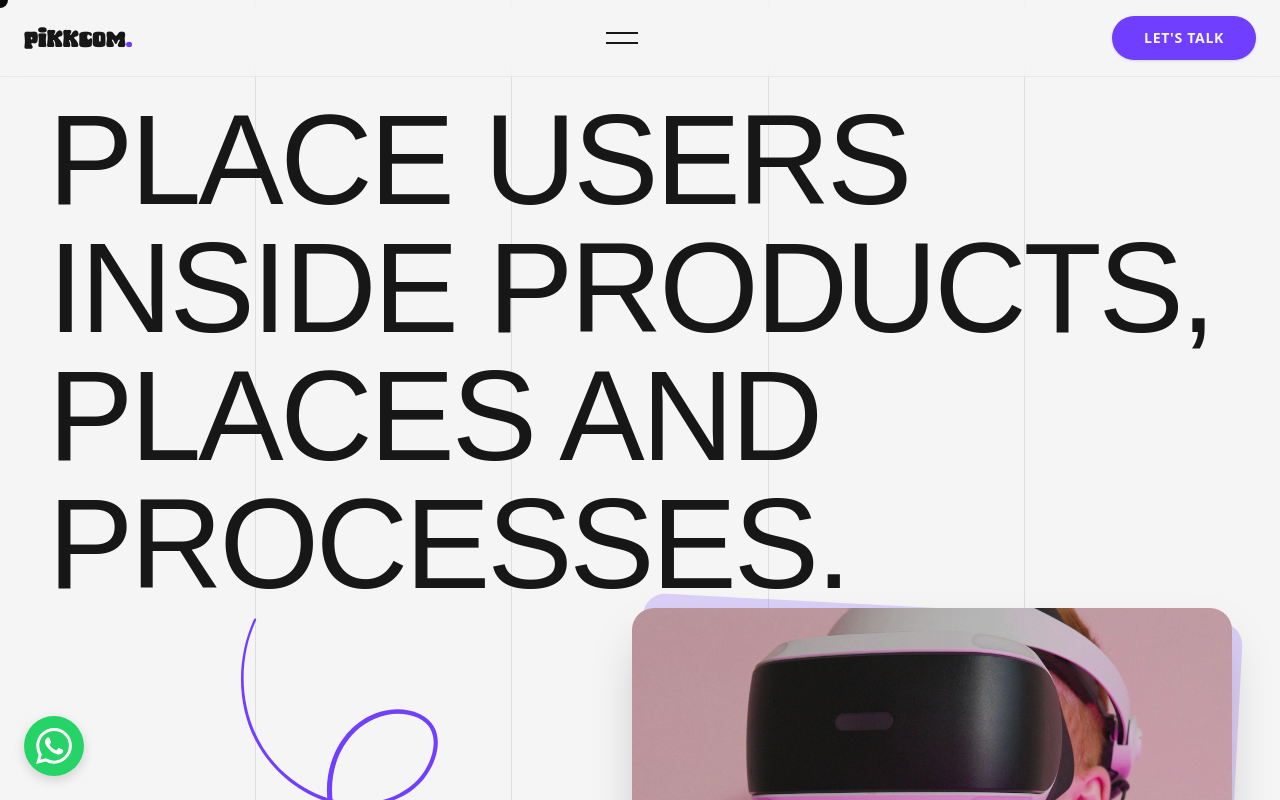
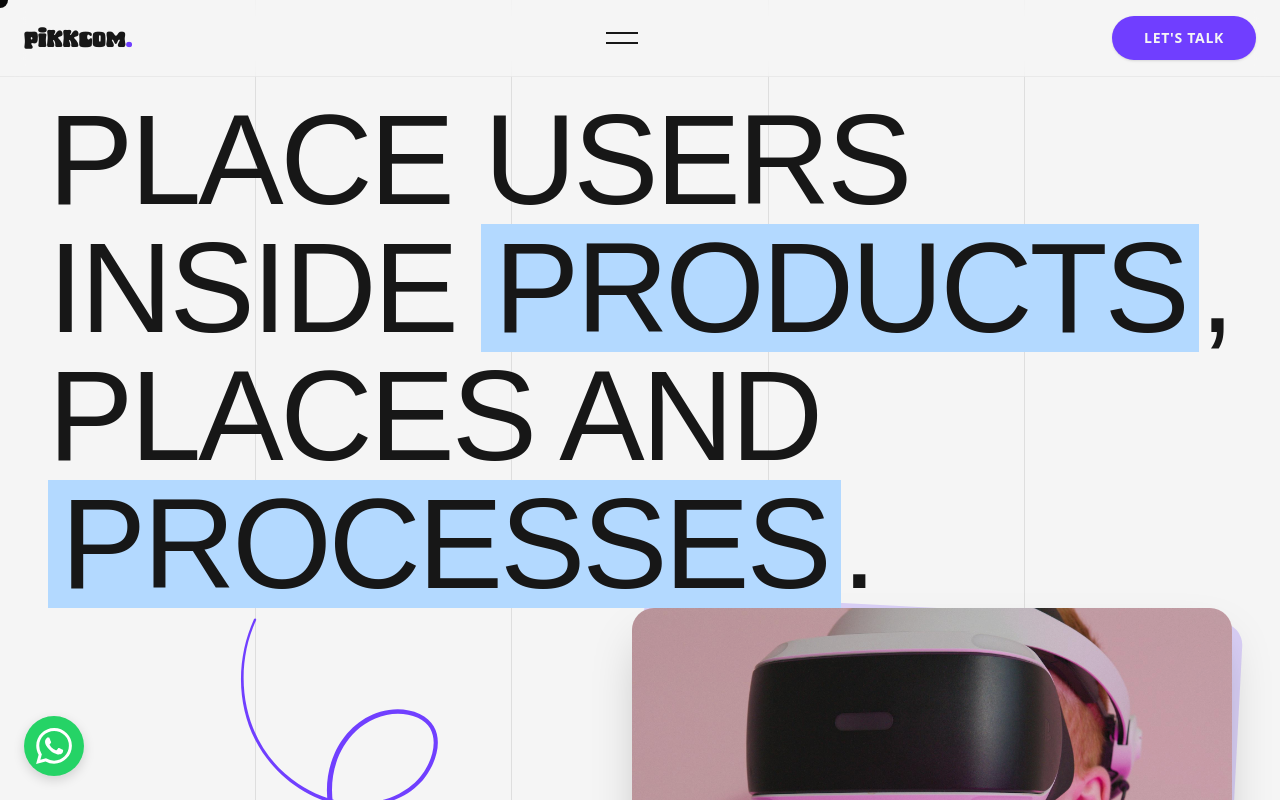
Before and after one commit to Bharath-Krishna-AB/PIKKCOM_AdvertisingCompany, a Next.js app: page /products/pikkcomvr in a window 1280 px wide. Shown: the top 800 px of the page. Built offline with nearby package versions, Linux system fonts and the light colour scheme; a web font is replaced by a local one.

Commit message:
background blue color for products pages

```diff
--- a/app/products/insights/page.tsx
+++ b/app/products/insights/page.tsx
@@ -8,6 +8,7 @@ import Image from 'next/image'
 import Footer from '@/components/Footer'
 import HomeConnect from '@/components/HomeConnect'
 import { AnimatedLine } from '@/components/ui/AnimatedLine'
+import { motion } from "framer-motion"
 
 gsap.registerPlugin(ScrollTrigger);
 
@@ -78,9 +79,40 @@ const InsightsPage = () => {
           {/* Big Hero Text */}
           <section className="relative z-10 my-10 md:my-0 flex-1 flex flex-col justify-center">
             <h1 className="text-[14vw] md:text-[10vw] lg:text-[10vw] leading-none font-anton uppercase tracking-tight relative wrap-break-word">
-              <AnimatedLine text="Focus," />
+              {/* Custom Layout for "Focus," */}
+              <div className="overflow-hidden" style={{ display: 'block' }}>
+                <motion.div
+                  initial={{ y: "100%" }}
+                  whileInView={{ y: 0 }}
+                  viewport={{ once: true }}
+                  transition={{ duration: 1, ease: [0.76, 0, 0.24, 1] }}
+                  style={{ display: 'inline-block', backgroundColor: '#B3D9FF' }}
+                >
+                  <span style={{ display: 'block', paddingLeft: '0.1em', paddingRight: '0.1em' }}>Focus</span>
+                </motion.div>
+                <motion.div
+                  initial={{ y: "100%" }}
+                  whileInView={{ y: 0 }}
+                  viewport={{ once: true }}
+                  transition={{ duration: 1, ease: [0.76, 0, 0.24, 1] }}
+                  style={{ display: 'inline-block' }}
+                >
+                  ,
+                </motion.div>
+              </div>
               <AnimatedLine text="Plan, and" />
-              <AnimatedLine text="Grow" />
+              {/* Custom Layout for "Grow" */}
+              <div className="overflow-hidden" style={{ display: 'block' }}>
+                <motion.div
+                  initial={{ y: "100%" }}
+                  whileInView={{ y: 0 }}
+                  viewport={{ once: true }}
+                  transition={{ duration: 1, ease: [0.76, 0, 0.24, 1] }}
+                  style={{ display: 'inline-block', backgroundColor: '#B3D9FF' }}
+                >
+                  <span style={{ display: 'block', paddingLeft: '0.1em', paddingRight: '0.1em' }}>Grow</span>
+                </motion.div>
+              </div>
               <AnimatedLine text="Profitably." />
 
               {/* Arrow SVG */}
--- a/app/products/pikkcomvr/page.tsx
+++ b/app/products/pikkcomvr/page.tsx
@@ -8,6 +8,7 @@ import Image from 'next/image'
 import Footer from '@/components/Footer'
 import HomeConnect from '@/components/HomeConnect'
 import { AnimatedLine } from '@/components/ui/AnimatedLine'
+import { motion } from "framer-motion"
 
 gsap.registerPlugin(ScrollTrigger);
 
@@ -47,9 +48,58 @@ const PikkcomVRPage = () => {
           <section className="relative z-10 my-10 md:my-0 flex-1 flex flex-col justify-center">
             <h1 className="text-[14vw] md:text-[10vw] lg:text-[10vw] leading-none font-anton uppercase tracking-tight relative wrap-break-word">
               <AnimatedLine text="Place users" />
-              <AnimatedLine text="inside products," />
+              {/* Custom Layout for "inside products," */}
+              <div className="overflow-hidden" style={{ display: 'block' }}>
+                <motion.div
+                  initial={{ y: "100%" }}
+                  whileInView={{ y: 0 }}
+                  viewport={{ once: true }}
+                  transition={{ duration: 1, ease: [0.76, 0, 0.24, 1] }}
+                  style={{ display: 'inline-block', marginRight: '0.2em' }}
+                >
+                  inside
+                </motion.div>
+                <motion.div
+                  initial={{ y: "100%" }}
+                  whileInView={{ y: 0 }}
+                  viewport={{ once: true }}
+                  transition={{ duration: 1, ease: [0.76, 0, 0.24, 1] }}
+                  style={{ display: 'inline-block', backgroundColor: '#B3D9FF' }}
+                >
+                  <span style={{ display: 'block', paddingLeft: '0.1em', paddingRight: '0.1em' }}>products</span>
+                </motion.div>
+                <motion.div
+                  initial={{ y: "100%" }}
+                  whileInView={{ y: 0 }}
+                  viewport={{ once: true }}
+                  transition={{ duration: 1, ease: [0.76, 0, 0.24, 1] }}
+                  style={{ display: 'inline-block' }}
+                >
+                  ,
+                </motion.div>
+              </div>
               <AnimatedLine text="places and" />
-              <AnimatedLine text="processes." />
+              {/* Custom Layout for "processes." */}
+              <div className="overflow-hidden" style={{ display: 'block' }}>
+                <motion.div
+                  initial={{ y: "100%" }}
+                  whileInView={{ y: 0 }}
+                  viewport={{ once: true }}
+                  transition={{ duration: 1, ease: [0.76, 0, 0.24, 1] }}
+                  style={{ display: 'inline-block', backgroundColor: '#B3D9FF' }}
+                >
+                  <span style={{ display: 'block', paddingLeft: '0.1em', paddingRight: '0.1em' }}>processes</span>
+                </motion.div>
+                <motion.div
+                  initial={{ y: "100%" }}
+                  whileInView={{ y: 0 }}
+                  viewport={{ once: true }}
+                  transition={{ duration: 1, ease: [0.76, 0, 0.24, 1] }}
+                  style={{ display: 'inline-block' }}
+                >
+                  .
+                </motion.div>
+              </div>
 
               {/* Arrow SVG */}
               <div className="absolute left-[15%] top-full w-[40vw] min-w-[350px] pointer-events-none z-0 hidden lg:block rotate-0">
--- a/app/products/reflexn/page.tsx
+++ b/app/products/reflexn/page.tsx
@@ -75,7 +75,27 @@ const ReflexnPage = () => {
           <section className="relative z-10 my-10 md:my-0 flex-1 flex flex-col justify-center">
             <h1 className="text-[14vw] md:text-[10vw] lg:text-[10vw] leading-none font-anton uppercase tracking-tight relative wrap-break-word">
               <AnimatedLine text="Confident" />
-              <AnimatedLine text="decisions at" />
+              {/* Custom Layout for Second Line */}
+              <div className="overflow-hidden" style={{ display: 'block' }}>
+                <motion.div
+                  initial={{ y: "100%" }}
+                  whileInView={{ y: 0 }}
+                  viewport={{ once: true }}
+                  transition={{ duration: 1, ease: [0.76, 0, 0.24, 1] }}
+                  style={{ display: 'inline-block', width: '38%', backgroundColor: '#B3D9FF', verticalAlign: 'top' }}
+                >
+                  <span style={{ display: 'block' }}>decisions</span>
+                </motion.div>
+                <motion.div
+                  initial={{ y: "100%" }}
+                  whileInView={{ y: 0 }}
+                  viewport={{ once: true }}
+                  transition={{ duration: 1, ease: [0.76, 0, 0.24, 1] }}
+                  style={{ display: 'inline-block', marginLeft: '0.2em' }}
+                >
+                  at
+                </motion.div>
+              </div>
               <AnimatedLine text="the moment" />
               <AnimatedLine text="of choice." />
 
```
